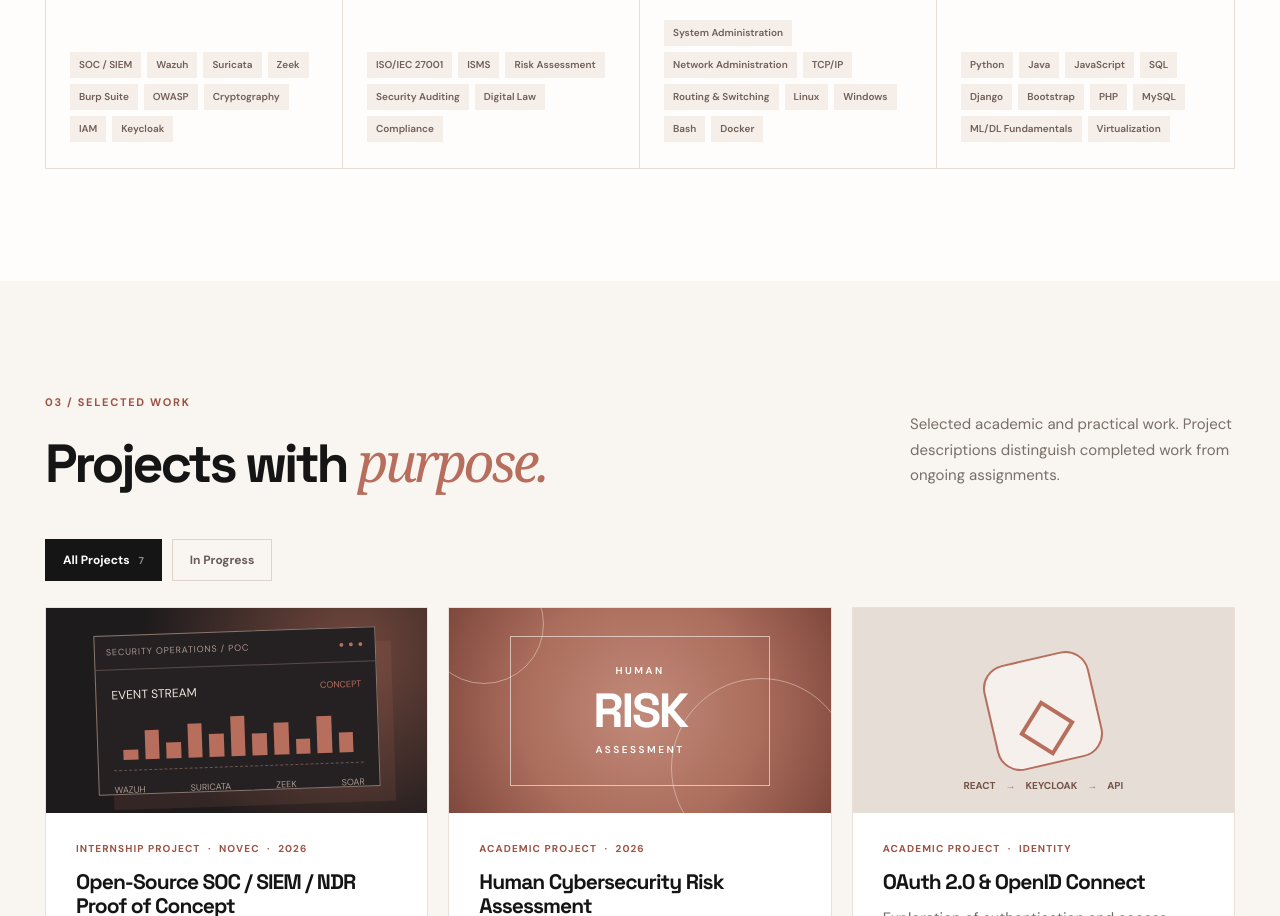
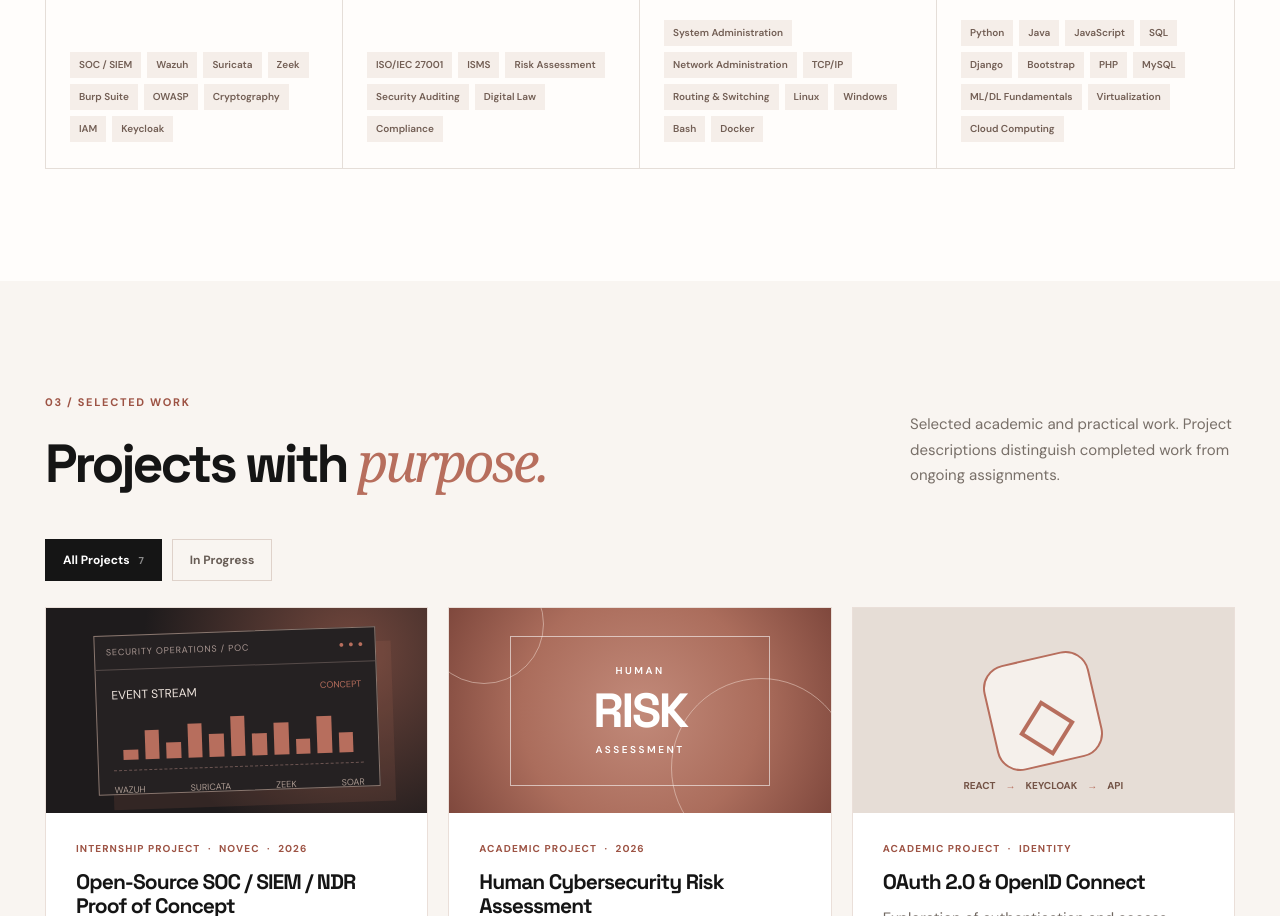
Before and after one commit to Ouiame-BOUHADOU/portfolio, a plain HTML site: page index.html in a window 1280 px wide. Shown: the part 2030-2946 px from the top of the page. Drawn offline with Linux system fonts and the light colour scheme.

Commit message:
Update index.html

```diff
--- a/index.html
+++ b/index.html
@@ -164,6 +164,7 @@
     <span>MySQL</span>
     <span>ML/DL Fundamentals</span>
     <span>Virtualization</span>
+    <span>Cloud Computing</span>
   </div>
 </article>
 
```
